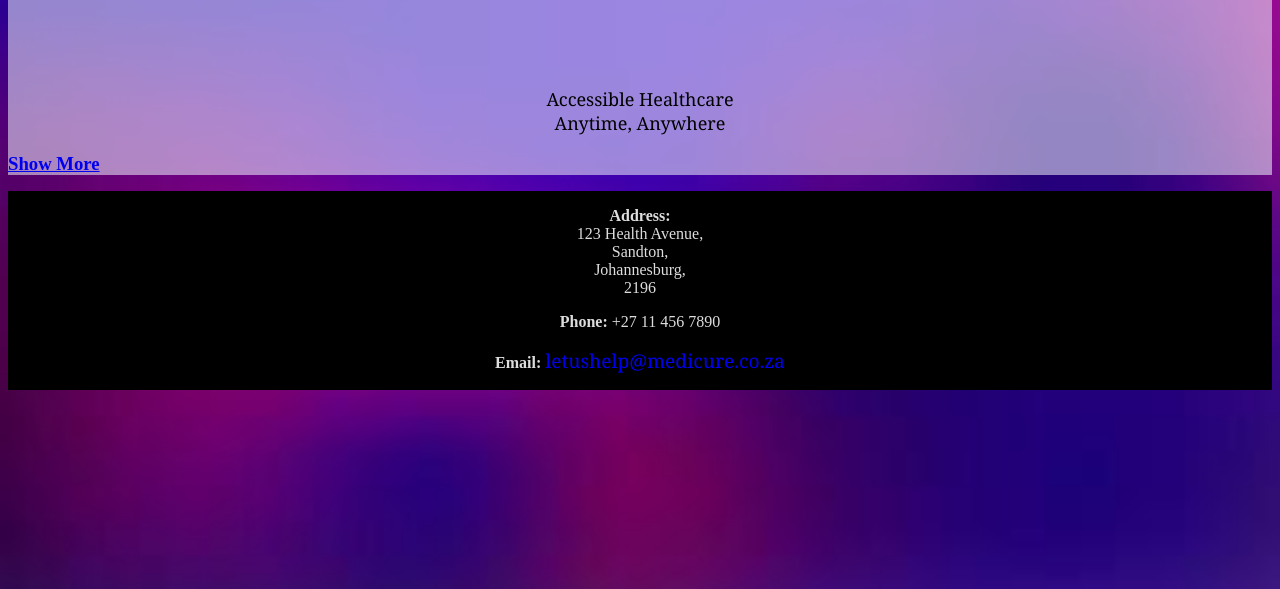
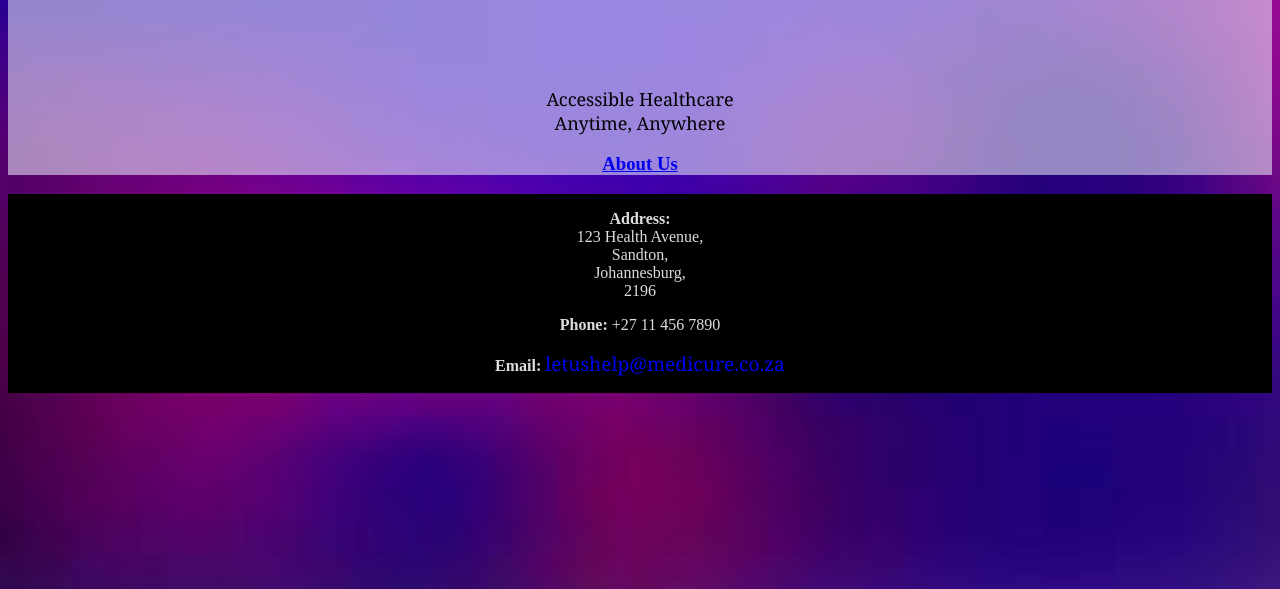
Before and after one commit to way2mnandi/MediCure-pt1, a plain HTML site: page index.html in a window 1280 px wide. Shown: the part 211-800 px from the top of the page. Drawn offline with Linux system fonts and the light colour scheme.

Commit message:
About us edit 1

```diff
--- a/index.html
+++ b/index.html
@@ -22,7 +22,7 @@
             <br>
     <div class="home"><h1  class="headingg">Medi<span class="span1">Cure</span></h1>
     <br><p class="slog">Accessible Healthcare <br> Anytime, Anywhere</p>
-    <div class="show"><h3 align="center"><a href="#Home.html#show">Show More</a></h3></div>
+    <div class="show"><h3 align="center"><a href="About Us.html">About Us</a></h3></div>
 
     </div>
     <section id="showev" class="show"><p></p></section>
--- a/styles.css
+++ b/styles.css
@@ -173,7 +173,7 @@ section.gallery {
     -webkit-text-stroke: 0.02cm white;
   }
   .show h3 {
-    display: contents;
+
     text-align: center;
   }
 .showev {
```
